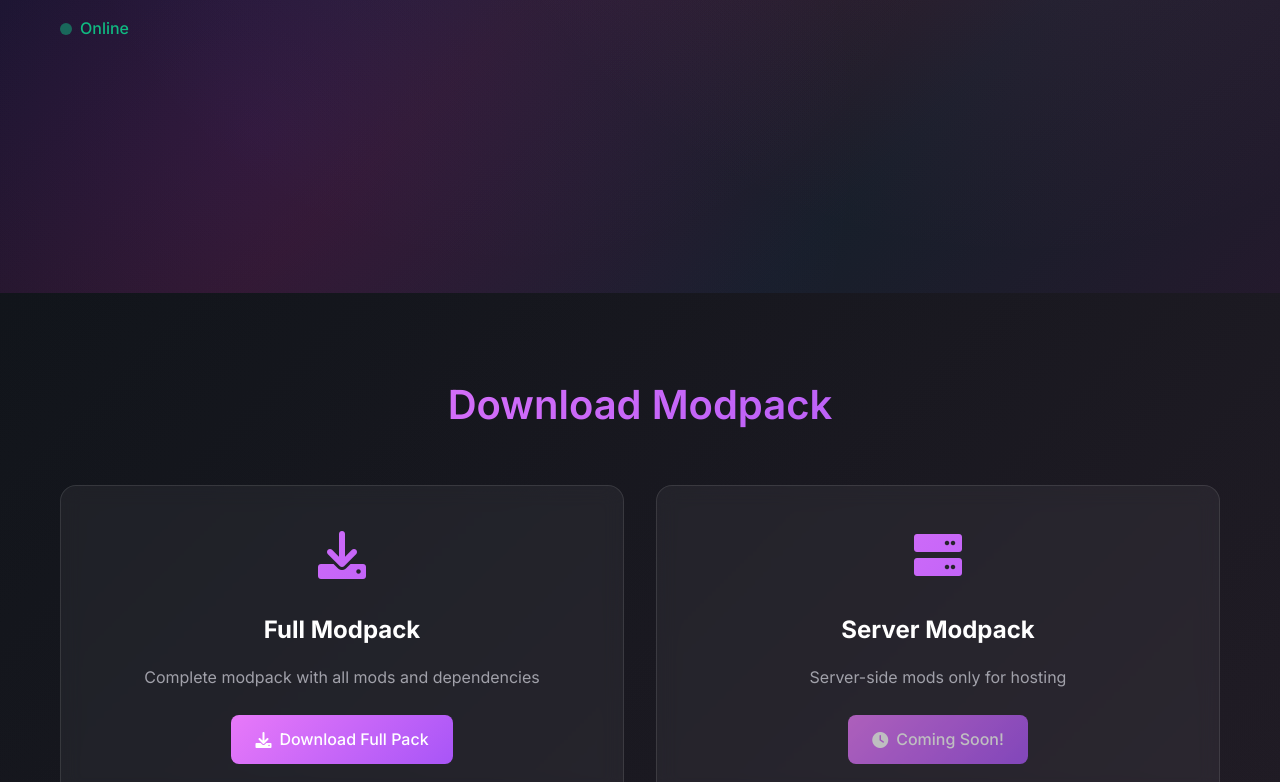
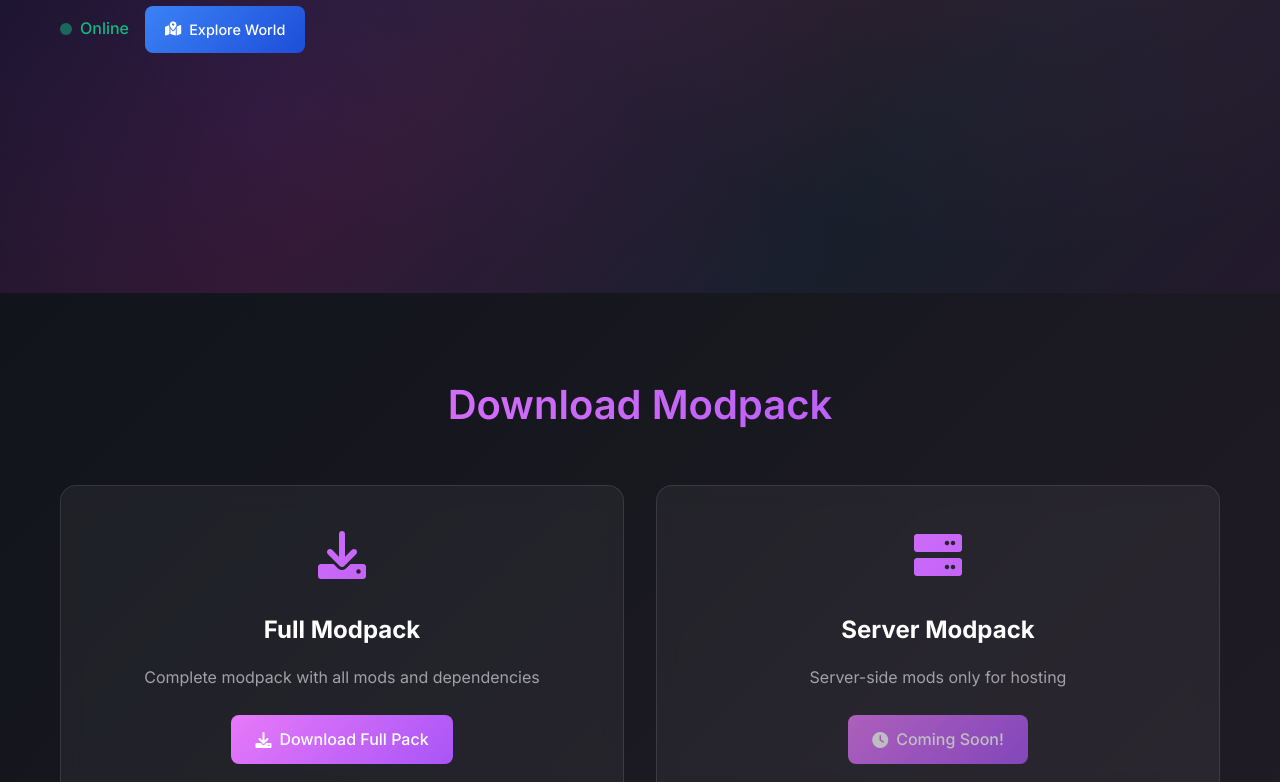
Before and after one commit to crt-dot-soluble/Goober-SMP, a plain HTML site: page index.html in a window 1280 px wide. Shown: the part 507-1289 px from the top of the page. Drawn offline with Linux system fonts and the light colour scheme.

Commit message:
Add explore world button, new mods, and improve UI elements

```diff
--- a/index.html
+++ b/index.html
@@ -23,9 +23,15 @@
                             <i class="fas fa-copy"></i>
                         </button>
                     </div>
-                    <div class="status-indicator">
-                        <span class="status-dot"></span>
-                        <span class="status-text">Online</span>
+                    <div class="server-actions">
+                        <div class="status-indicator">
+                            <span class="status-dot"></span>
+                            <span class="status-text">Online</span>
+                        </div>
+                        <a href="http://162.245.187.40:26475/" class="explore-btn" target="_blank" rel="noopener noreferrer">
+                            <i class="fas fa-map-marked-alt"></i>
+                            Explore World
+                        </a>
                     </div>
                 </div>
             </div>
@@ -126,6 +132,7 @@
                          <div class="mod-item">Appleskin</div>
                          <div class="mod-item">Mouse Tweaks</div>
                          <div class="mod-item">Inventory Essentials</div>
+                         <div class="mod-item">Blue Map</div>
                      </div>
                 </div>
 
@@ -146,6 +153,7 @@
                          <div class="mod-item">Sound Physics Remastered</div>
                          <div class="mod-item">Not Enough Animations</div>
                          <div class="mod-item">Visuality</div>
+                         <div class="mod-item">3D Skin Layers</div>
                      </div>
                 </div>
             </div>
--- a/styles.css
+++ b/styles.css
@@ -160,6 +160,33 @@ body {
 .status-text {
     color: #10b981;
     font-weight: 500;
+}
+
+.server-actions {
+    display: flex;
+    align-items: center;
+    gap: 1rem;
+    flex-wrap: wrap;
+}
+
+.explore-btn {
+    display: inline-flex;
+    align-items: center;
+    gap: 0.5rem;
+    background: linear-gradient(135deg, #3b82f6, #1d4ed8);
+    color: white;
+    text-decoration: none;
+    padding: 0.75rem 1.25rem;
+    border-radius: 8px;
+    font-weight: 500;
+    transition: all 0.3s ease;
+    font-size: 0.9rem;
+}
+
+.explore-btn:hover {
+    transform: translateY(-2px);
+    box-shadow: 0 8px 25px rgba(59, 130, 246, 0.3);
+    background: linear-gradient(135deg, #2563eb, #1e40af);
 }
 
 .hero-visual {
@@ -455,6 +482,12 @@ body {
         flex-direction: column;
         gap: 0.5rem;
     }
+
+    .server-actions {
+        flex-direction: column;
+        gap: 0.75rem;
+        align-items: center;
+    }
 }
 
 @media (max-width: 480px) {
```
